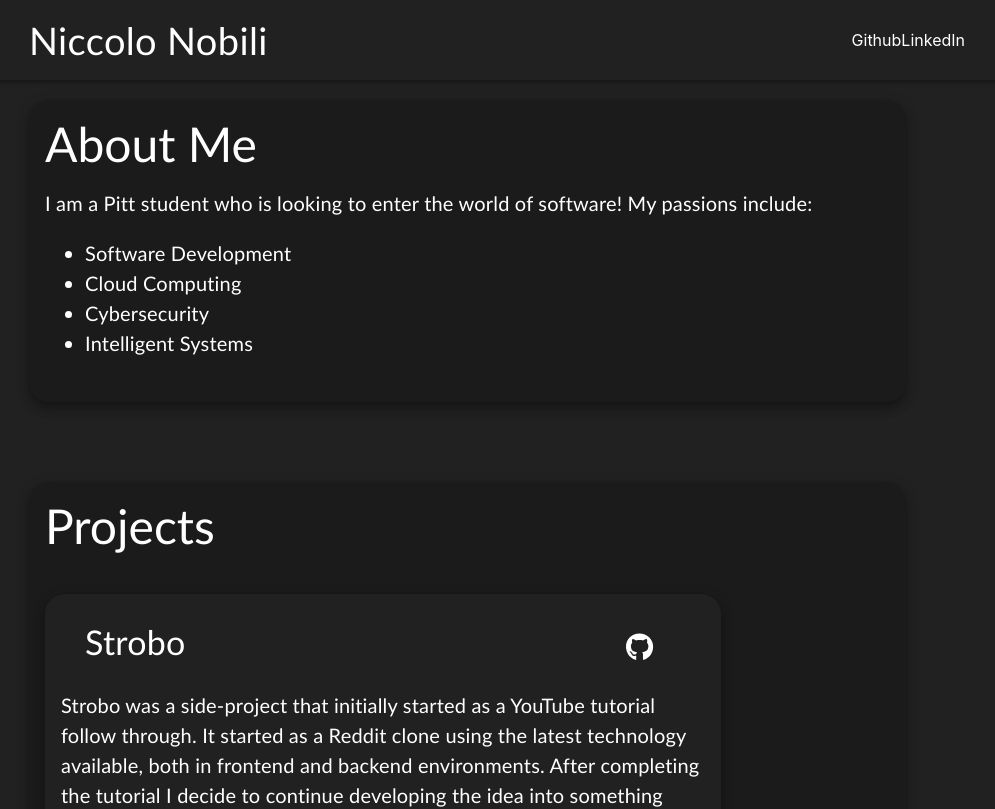
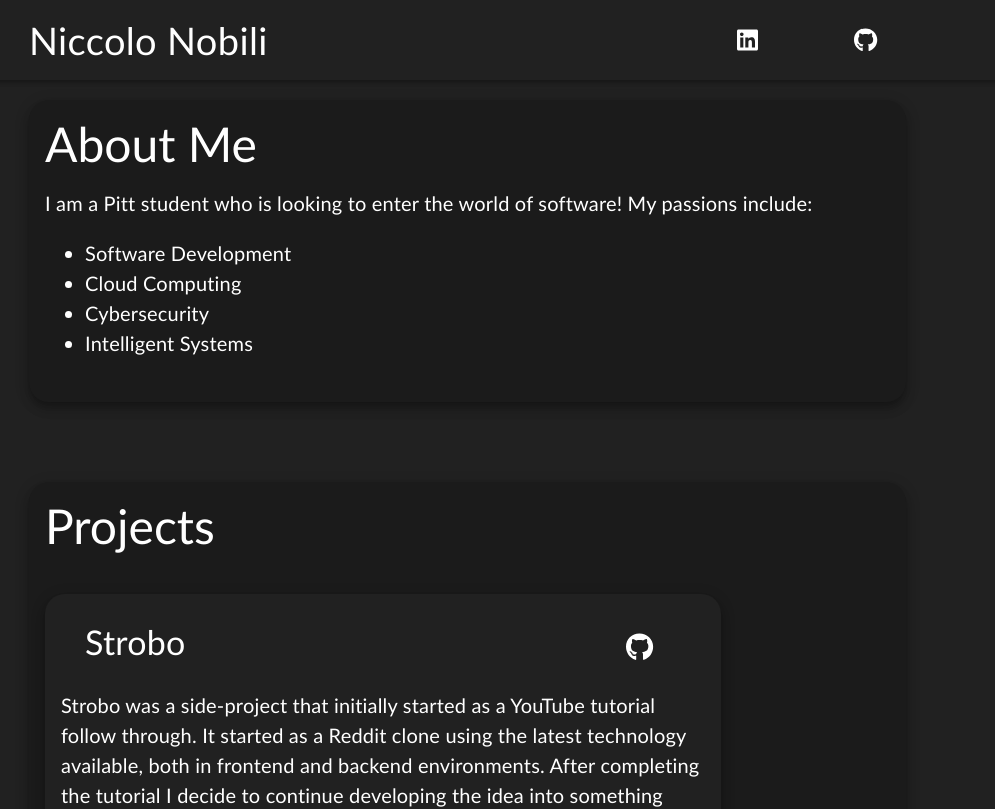
Before and after one commit to strobosco/personal-website, a Next.js app: page / in a window 1280 px wide. Shown: the top 809 px of the page, without its empty margins (155-1150 px from the left). Built offline with nearby package versions, Linux system fonts and the light colour scheme.

Commit message:
Fixed buttons

```diff
--- a/components/NavBar.tsx
+++ b/components/NavBar.tsx
@@ -39,20 +39,24 @@ const NavBar: NextPage = () => {
               Niccolo Nobili
             </Typography>
             <Box sx={{ position: "absolute", right: 0, mr: 20 }}>
-              <a
+              <IconButton
+                href="https://www.linkedin.com/in/niccolonobili/"
+                target="_blank"
+                rel="noopener noreferrer"
+                color="inherit"
+                sx={{ mr: 10 }}
+              >
+                <FontAwesomeIcon icon={faLinkedin} size="1x"></FontAwesomeIcon>
+              </IconButton>
+              <IconButton
                 href="https://github.com/strobosco"
                 target="_blank"
                 rel="noopener noreferrer"
+                color="inherit"
+                sx={{ mr: 10 }}
               >
-                Github
-              </a>
-              <a
-                href="https://www.linkedin.com/in/niccolonobili/"
-                target="_blank"
-                rel="noopener noreferrer"
-              >
-                LinkedIn
-              </a>
+                <FontAwesomeIcon icon={faGithub} size="1x"></FontAwesomeIcon>
+              </IconButton>
             </Box>
           </Toolbar>
         </AppBar>
```
